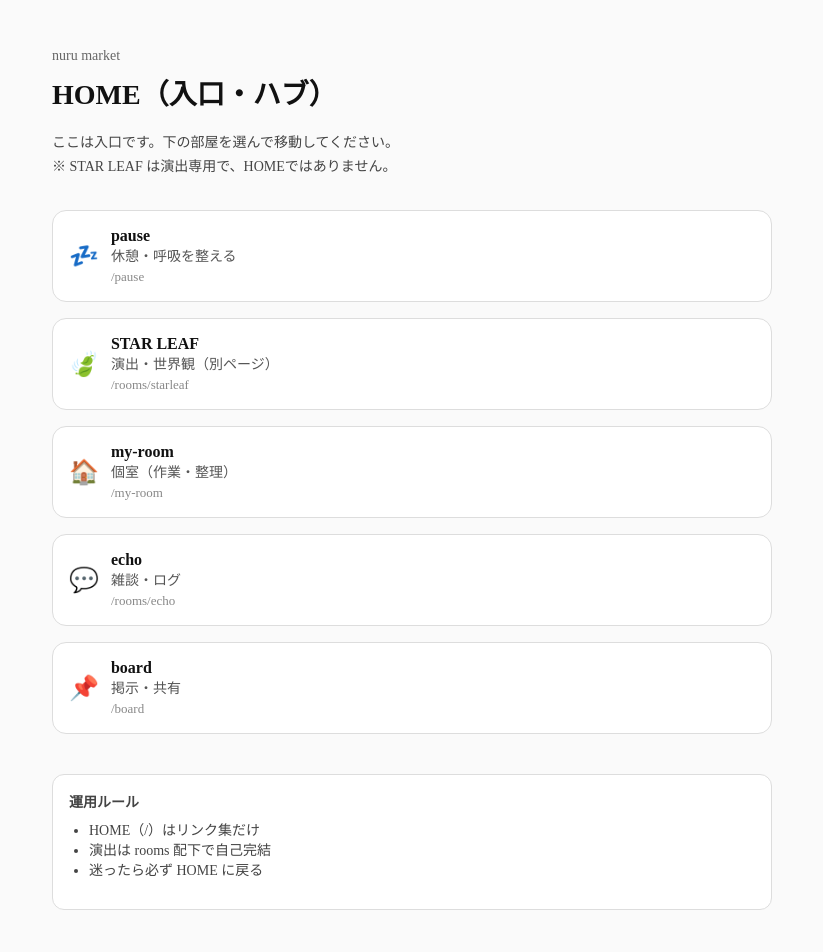
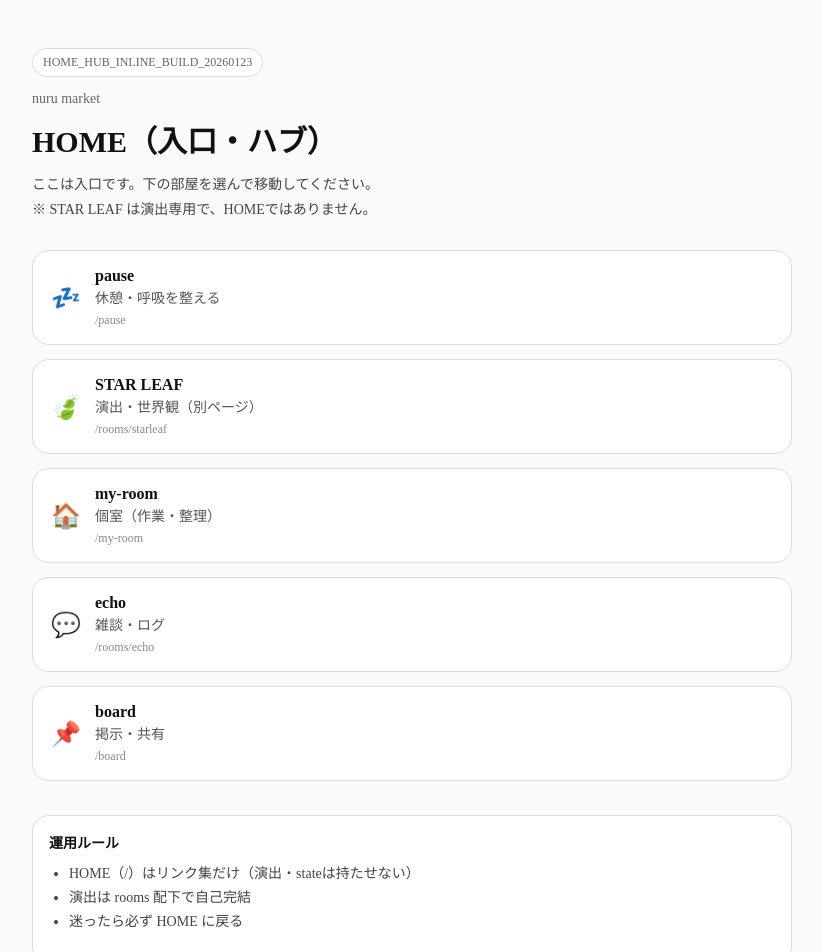
Before and after one commit to kan0601g-maker/pause-pwa, a Next.js app: page / in a window 1280 px wide. Shown: the top 952 px of the page, without its empty margins (228-1051 px from the left). Built offline with nearby package versions, Linux system fonts and the light colour scheme.

Commit message:
Update page.js

```diff
--- a/app/page.js
+++ b/app/page.js
@@ -1,101 +1,98 @@
 // app/page.js
-import Link from "next/link";
+export default function HomePage() {
+  const items = [
+    { href: "/pause", title: "pause", desc: "休憩・呼吸を整える", icon: "💤" },
+    { href: "/rooms/starleaf", title: "STAR LEAF", desc: "演出・世界観（別ページ）", icon: "🍃" },
+    { href: "/my-room", title: "my-room", desc: "個室（作業・整理）", icon: "🏠" },
+    { href: "/rooms/echo", title: "echo", desc: "雑談・ログ", icon: "💬" },
+    { href: "/board", title: "board", desc: "掲示・共有", icon: "📌" },
+  ];
 
-export default function HomePage() {
   return (
     <main
       style={{
         minHeight: "100vh",
-        backgroundColor: "#fafafa",
+        background: "#fafafa",
         color: "#111",
       }}
     >
-      {/* 中央カラム（これが効いてないと全部ダメ） */}
+      {/* 中央寄せの本体 */}
       <div
         style={{
-          maxWidth: "720px",
+          maxWidth: 760,
           margin: "0 auto",
           padding: "48px 24px",
         }}
       >
-        {/* ヘッダー */}
-        <header style={{ marginBottom: "32px" }}>
-          <div style={{ fontSize: "14px", color: "#666" }}>
-            nuru market
-          </div>
+        {/* ★反映確認タグ（これが見えたら成功） */}
+        <div
+          style={{
+            display: "inline-block",
+            fontSize: 12,
+            color: "#666",
+            background: "#fff",
+            border: "1px solid #ddd",
+            borderRadius: 999,
+            padding: "6px 10px",
+          }}
+        >
+          HOME_HUB_INLINE_BUILD_20260123
+        </div>
 
-          <h1
-            style={{
-              marginTop: "8px",
-              fontSize: "28px",
-              fontWeight: "bold",
-            }}
-          >
+        <header style={{ marginTop: 14, marginBottom: 28 }}>
+          <div style={{ fontSize: 14, color: "#666" }}>nuru market</div>
+
+          <h1 style={{ margin: "10px 0 0", fontSize: 30, fontWeight: 800 }}>
             HOME（入口・ハブ）
           </h1>
 
-          <p
-            style={{
-              marginTop: "12px",
-              fontSize: "14px",
-              lineHeight: "1.7",
-              color: "#444",
-            }}
-          >
+          <p style={{ marginTop: 12, fontSize: 14, lineHeight: 1.75, color: "#444" }}>
             ここは入口です。下の部屋を選んで移動してください。<br />
             ※ STAR LEAF は演出専用で、HOMEではありません。
           </p>
         </header>
 
-        {/* リンク一覧 */}
-        <section style={{ display: "grid", gap: "16px" }}>
-          <HubItem
-            icon="💤"
-            title="pause"
-            href="/pause"
-            description="休憩・呼吸を整える"
-          />
-          <HubItem
-            icon="🍃"
-            title="STAR LEAF"
-            href="/rooms/starleaf"
-            description="演出・世界観（別ページ）"
-          />
-          <HubItem
-            icon="🏠"
-            title="my-room"
-            href="/my-room"
-            description="個室（作業・整理）"
-          />
-          <HubItem
-            icon="💬"
-            title="echo"
-            href="/rooms/echo"
-            description="雑談・ログ"
-          />
-          <HubItem
-            icon="📌"
-            title="board"
-            href="/board"
-            description="掲示・共有"
-          />
+        <section style={{ display: "grid", gap: 14 }}>
+          {items.map((it) => (
+            <a
+              key={it.href}
+              href={it.href}
+              style={{
+                display: "block",
+                textDecoration: "none",
+                color: "#111",
+                background: "#fff",
+                border: "1px solid #ddd",
+                borderRadius: 16,
+                padding: 16,
+              }}
+            >
+              <div style={{ display: "flex", gap: 12, alignItems: "center" }}>
+                <div style={{ fontSize: 24, width: 34, textAlign: "center" }}>{it.icon}</div>
+                <div>
+                  <div style={{ fontWeight: 800 }}>{it.title}</div>
+                  <div style={{ fontSize: 14, color: "#555", marginTop: 2 }}>{it.desc}</div>
+                  <div style={{ fontSize: 12, color: "#888", marginTop: 6 }}>{it.href}</div>
+                </div>
+              </div>
+            </a>
+          ))}
         </section>
 
-        {/* フッター */}
         <footer
           style={{
-            marginTop: "40px",
-            padding: "16px",
-            backgroundColor: "#fff",
+            marginTop: 34,
+            padding: 16,
+            background: "#fff",
             border: "1px solid #ddd",
-            borderRadius: "12px",
-            fontSize: "14px",
+            borderRadius: 16,
+            fontSize: 14,
             color: "#444",
           }}
         >
-          <strong>運用ルール</strong>
-          <ul style={{ marginTop: "8px", paddingLeft: "20px" }}>
-            <li>HOME（/）はリンク集だけ</li>
+          <div style={{ fontWeight: 800, color: "#111" }}>運用ルール</div>
+          <ul style={{ marginTop: 10, paddingLeft: 20, lineHeight: 1.7 }}>
+            <li>HOME（/）はリンク集だけ（演出・stateは持たせない）</li>
             <li>演出は rooms 配下で自己完結</li>
             <li>迷ったら必ず HOME に戻る</li>
           </ul>
@@ -104,35 +101,3 @@ export default function HomePage() {
     </main>
   );
 }
-
-/* ===== 部品 ===== */
-
-function HubItem({ icon, title, href, description }) {
-  return (
-    <Link
-      href={href}
-      style={{
-        display: "block",
-        textDecoration: "none",
-        color: "#111",
-        backgroundColor: "#fff",
-        border: "1px solid #ddd",
-        borderRadius: "14px",
-        padding: "16px",
-      }}
-    >
-      <div style={{ display: "flex", gap: "12px", alignItems: "center" }}>
-        <div style={{ fontSize: "24px" }}>{icon}</div>
-        <div>
-          <div style={{ fontWeight: "bold" }}>{title}</div>
-          <div style={{ fontSize: "14px", color: "#555" }}>
-            {description}
-          </div>
-          <div style={{ fontSize: "13px", color: "#888", marginTop: "4px" }}>
-            {href}
-          </div>
-        </div>
-      </div>
-    </Link>
-  );
-}
```
